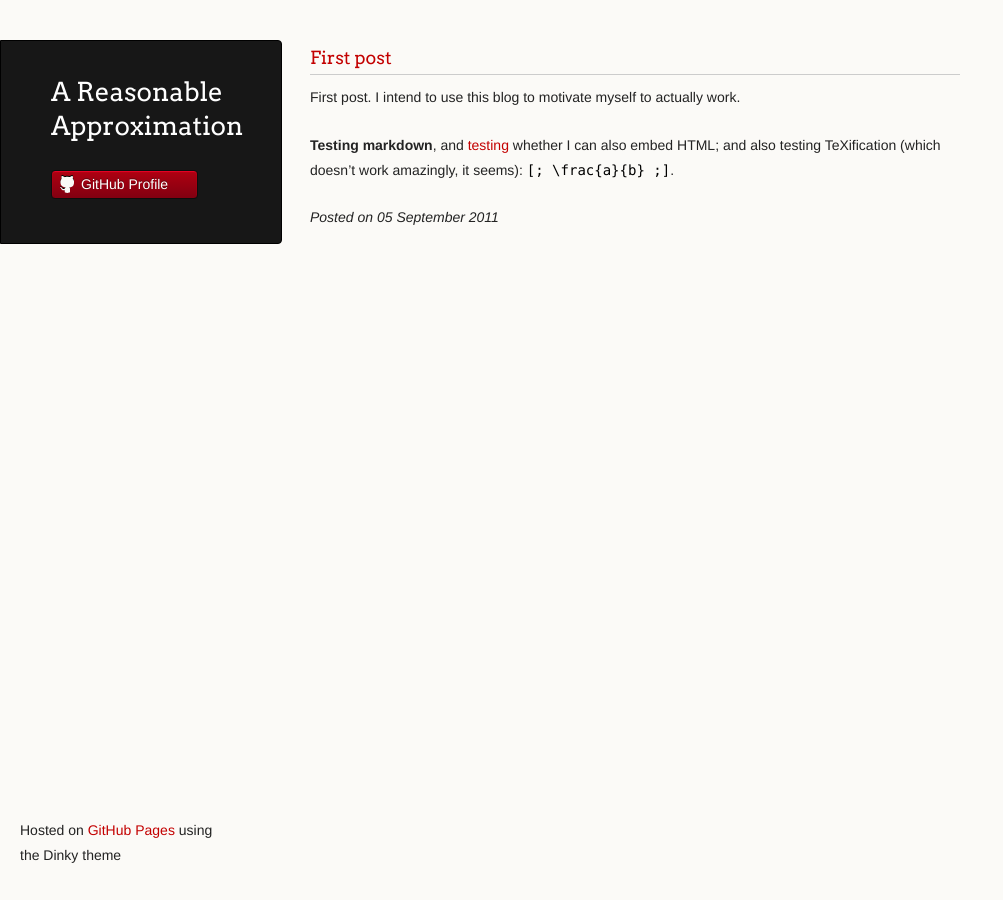
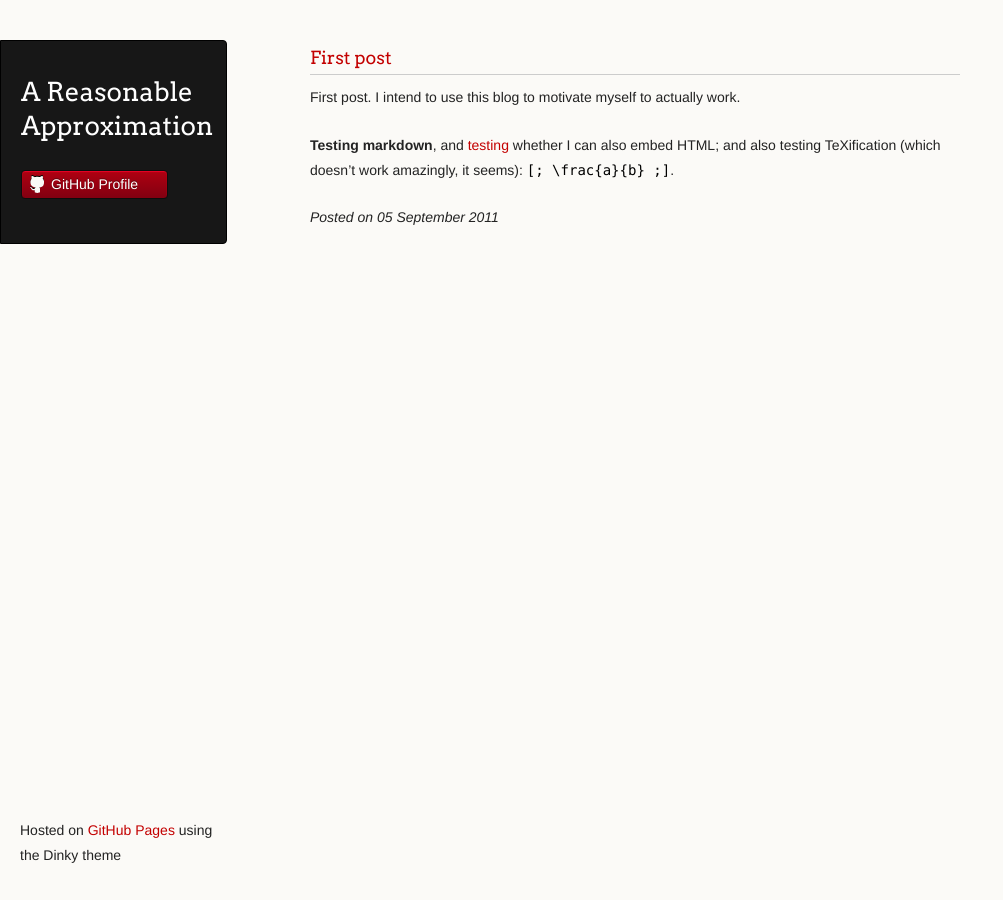
Before and after one commit to ChickenProp/chickenprop.github.com, a Jekyll site: the page built from _posts/2011-09-05-first-post.markdown, in a window 1280 px wide. Shown: the whole page, without its empty margins (0-1003 px from the left). Built offline with Jekyll 4.4.1, drawn with Linux system fonts in a browser that asks for light colours.

Commit message:
Forgot some style changes.

```diff
--- a/stylesheets/styles.css
+++ b/stylesheets/styles.css
@@ -217,7 +217,7 @@ header {
 	-moz-border-radius-bottomright: 4px;
 	border-top-right-radius: 4px;
 	border-bottom-right-radius: 4px;
-	padding: 34px 25px 22px 50px;
+	padding: 34px 0px 22px 20px;
 	margin: 30px 25px 0 0;
 	-webkit-font-smoothing: antialiased;
 }
```
